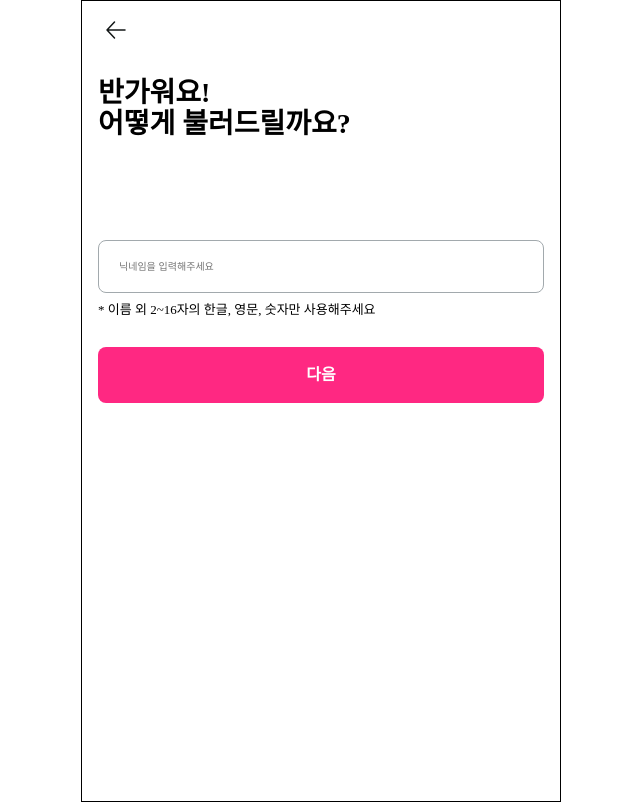
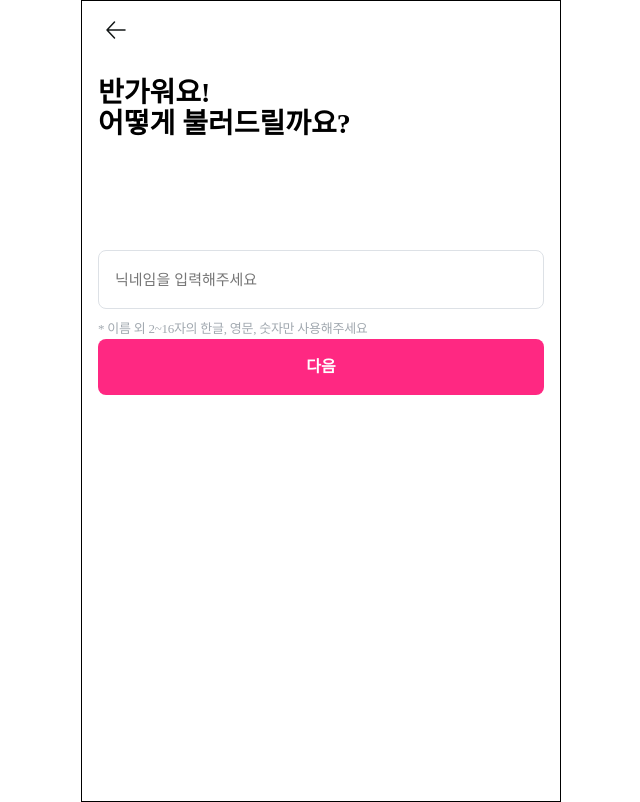
Before and after one commit to UGSM-Gift/UGSM, a React (Create React App) app: page /addUserInfo in a window 1280 px wide. Shown: the whole page, without its empty margins (319-959 px from the left). Built offline with nearby package versions, Linux system fonts and the light colour scheme.

Commit message:
feat:nickname field change

```diff
--- a/src/components/common/Input.tsx
+++ b/src/components/common/Input.tsx
@@ -56,7 +56,6 @@ const Layout = styled.div`
 `;
 
 const StyledBottomText = styled.p<{ $error?: boolean; $success?: boolean }>`
-  position: absolute;
   margin-top: 10px;
   font-size: 13px;
   font-weight: 400;
--- a/src/pages/adduserinfo/Nickname.tsx
+++ b/src/pages/adduserinfo/Nickname.tsx
@@ -3,6 +3,7 @@ import React from 'react';
 import styled, { css } from 'styled-components';
 import { UserDataProps } from 'src/modules/@types/common';
 import Typography from '@components/common/Typography';
+import Input from '@components/common/Input';
 
 const NicknameBox = styled.div``;
 
@@ -22,13 +23,19 @@ const Nickname: React.FC<UserDataProps> = ({ userData, setUserData }) => {
         반가워요! <br />
         어떻게 불러드릴까요?
       </Typography>
-      <InputType
+      <Input
+        bottomText='* 이름 외 2~16자의 한글, 영문, 숫자만 사용해주세요'
+        onChange={handleNicknameChange}
+      >
+        <Input.TextField placeholder='닉네임을 입력해주세요' />
+      </Input>
+      {/* <InputType
         type='text'
         value={userData.nickname}
         placeholder='닉네임을 입력해주세요'
         onChange={handleNicknameChange}
         text='* 이름 외 2~16자의 한글, 영문, 숫자만 사용해주세요'
-      />
+      /> */}
     </NicknameBox>
   );
 };
```
